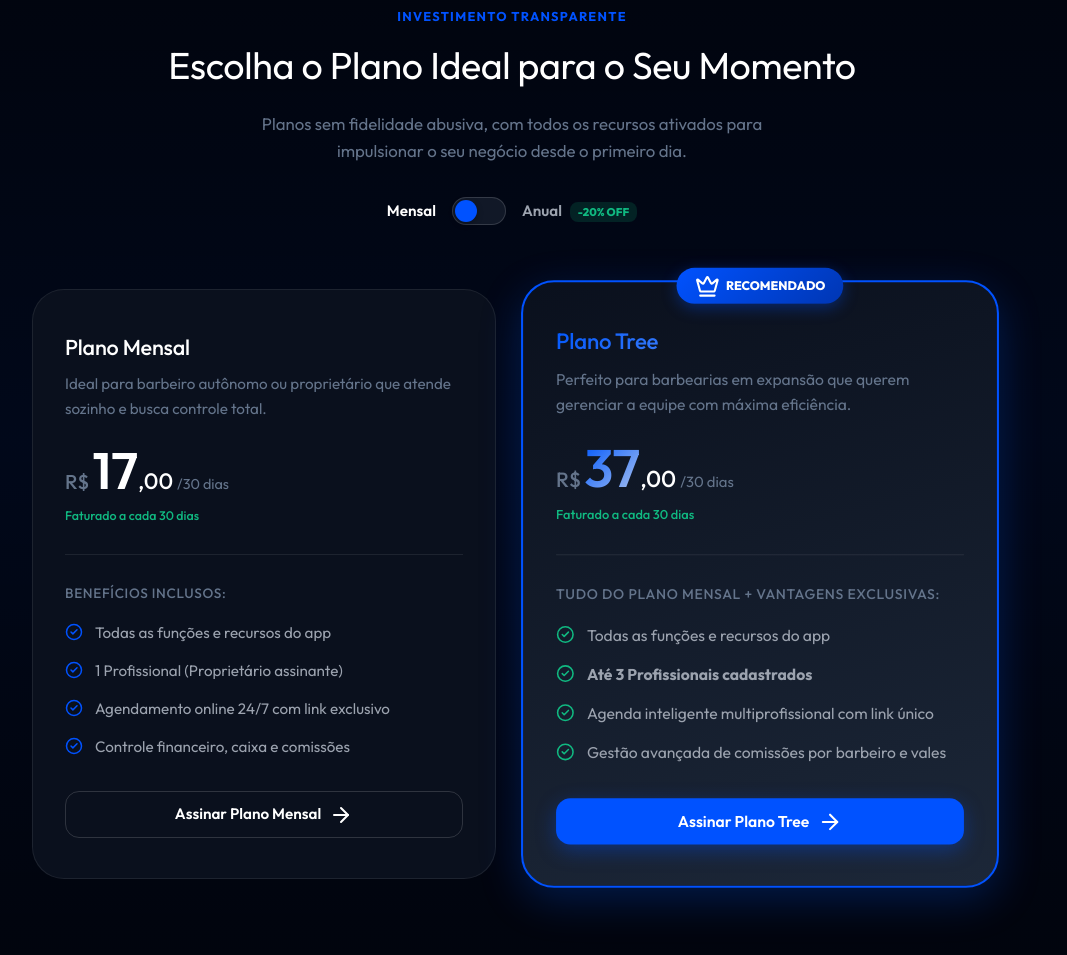
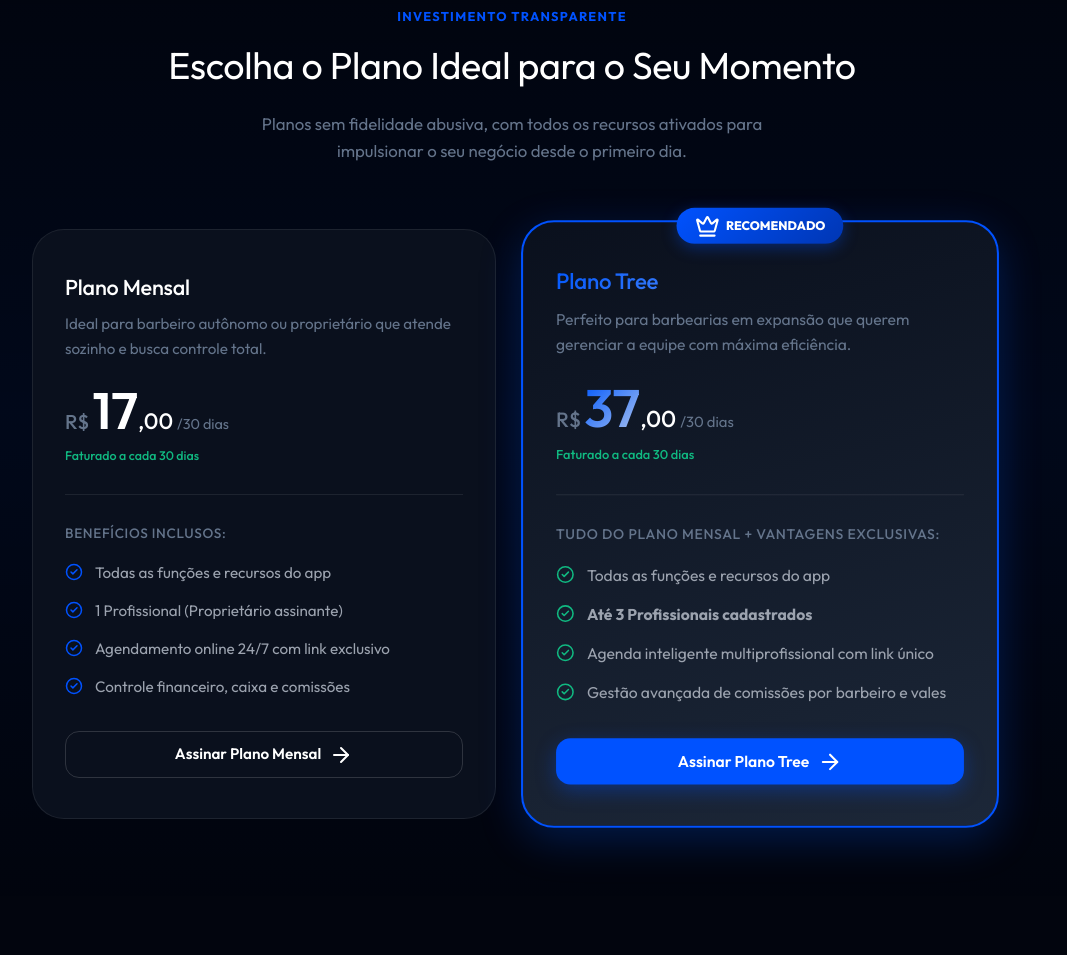
Before and after one commit to MeuFiscal/LP_KATROS, a plain HTML site: page index.html in a window 1280 px wide. Shown: the part 3612-4567 px from the top of the page, without its empty margins (128-1195 px from the left). Drawn offline with nearby package versions, Linux system fonts and the light colour scheme; a web font is replaced by a local one.

Commit message:
Remove opção de plano anual

```diff
--- a/index.html
+++ b/index.html
@@ -294,13 +294,6 @@
             Planos sem fidelidade abusiva, com todos os recursos ativados para impulsionar o seu negócio desde o primeiro dia.
           </p>
 
-          <div class="pricing-toggle-wrapper">
-            <span class="toggle-label active" id="label-monthly">Mensal</span>
-            <button class="toggle-switch" id="billing-toggle" aria-label="Alternar faturamento mensal e anual">
-              <span class="toggle-slider"></span>
-            </button>
-            <span class="toggle-label" id="label-yearly">Anual <span class="discount-badge">-20% OFF</span></span>
-          </div>
         </div>
 
         <div class="pricing-grid">
```
